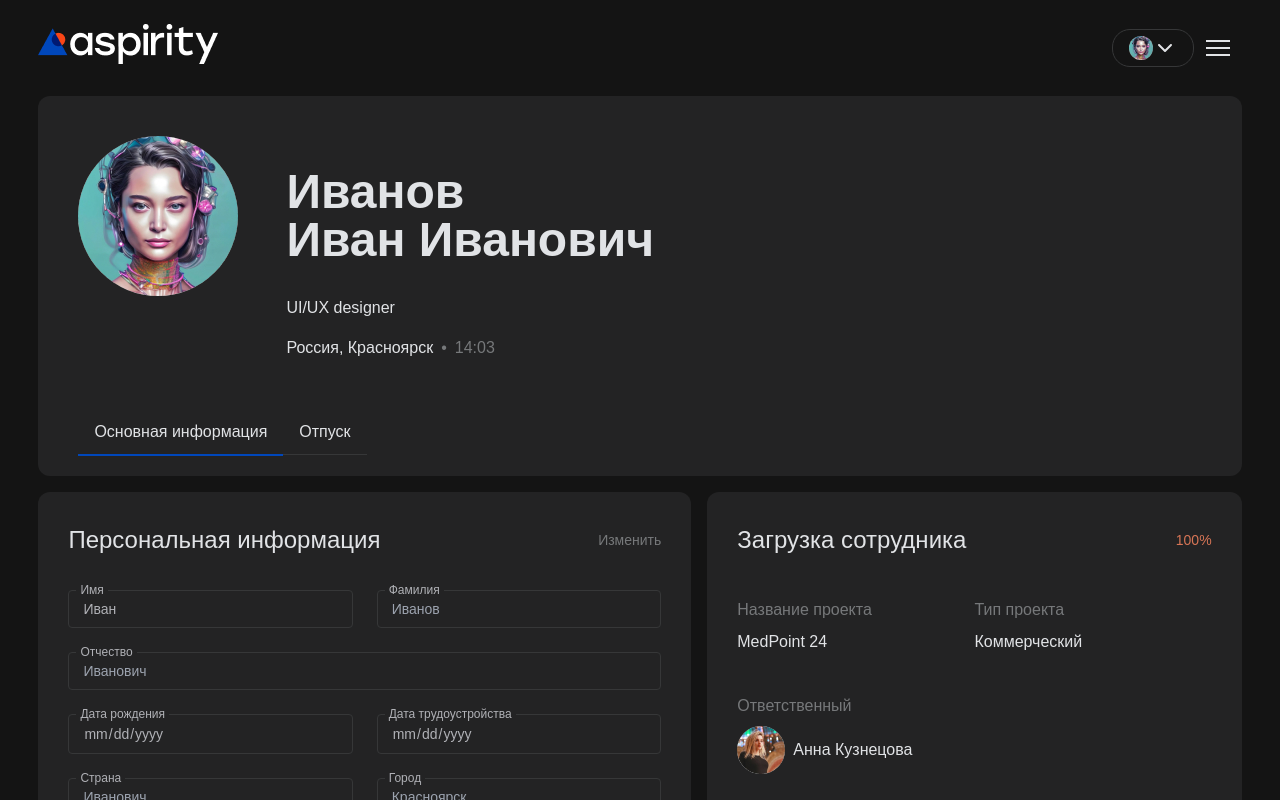
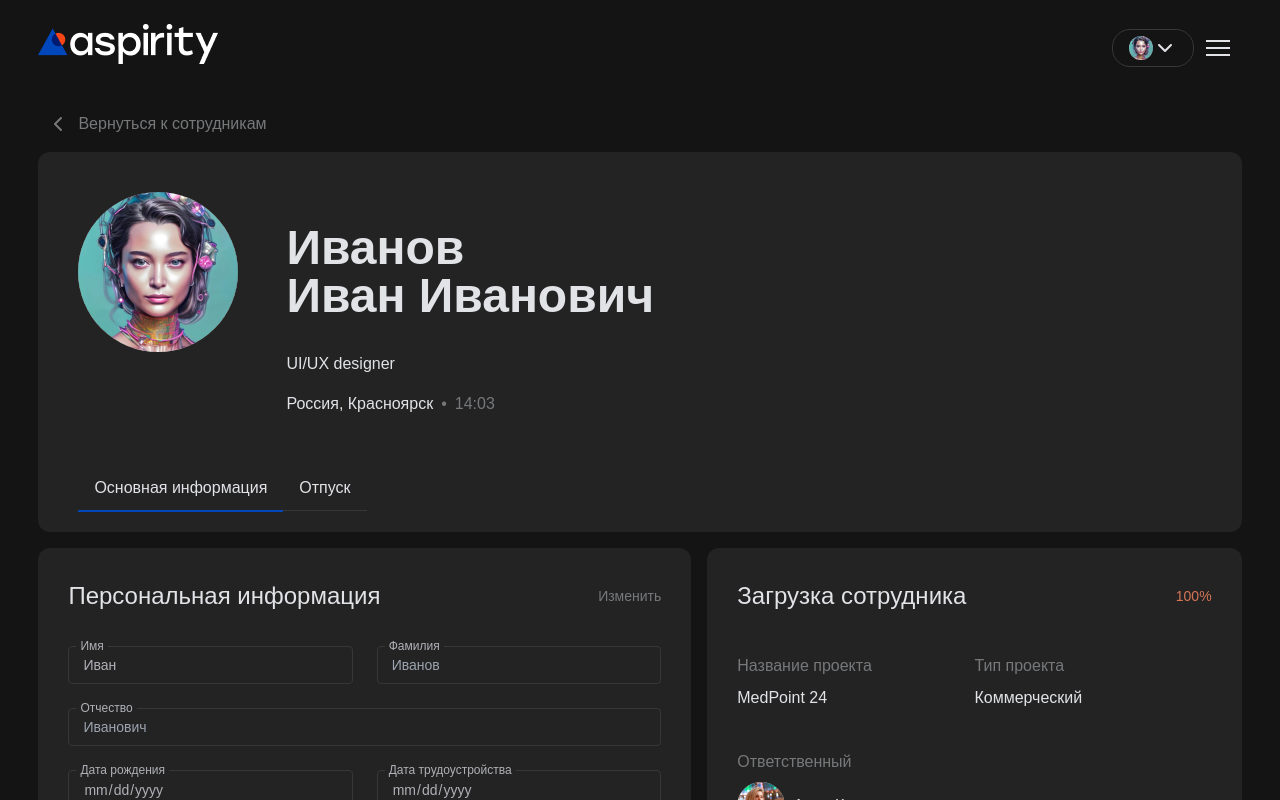
Before and after one commit to reinaka/hometask-aspirity, a Next.js app: page / in a window 1280 px wide. Shown: the top 800 px of the page. Built offline with nearby package versions, Linux system fonts and the light colour scheme.

Commit message:
added 'back to employees' point

```diff
--- a/app/layout.tsx
+++ b/app/layout.tsx
@@ -23,6 +23,12 @@ export default function RootLayout({
       <body className="w-[94%] max-w-[1494px] mx-auto">
         <Header />
         <main>
+          <div className="flex flex-row items-center gap-4 py-2 px-4 my-2 text-txt-tertiary cursor-pointer">
+            <svg width="8" height="14" viewBox="0 0 8 14" fill="none">
+              <path fillRule="evenodd" clipRule="evenodd" d="M7.70711 0.292893C8.09763 0.683417 8.09763 1.31658 7.70711 1.70711L2.41421 7L7.70711 12.2929C8.09763 12.6834 8.09763 13.3166 7.70711 13.7071C7.31658 14.0976 6.68342 14.0976 6.29289 13.7071L0.292893 7.70711C-0.0976311 7.31658 -0.0976311 6.68342 0.292893 6.29289L6.29289 0.292893C6.68342 -0.0976311 7.31658 -0.0976311 7.70711 0.292893Z" fill="#76787A"/>
+            </svg>
+            <p>Вернуться к сотрудникам</p>
+          </div>
           {children}
         </main>
       </body>
```
